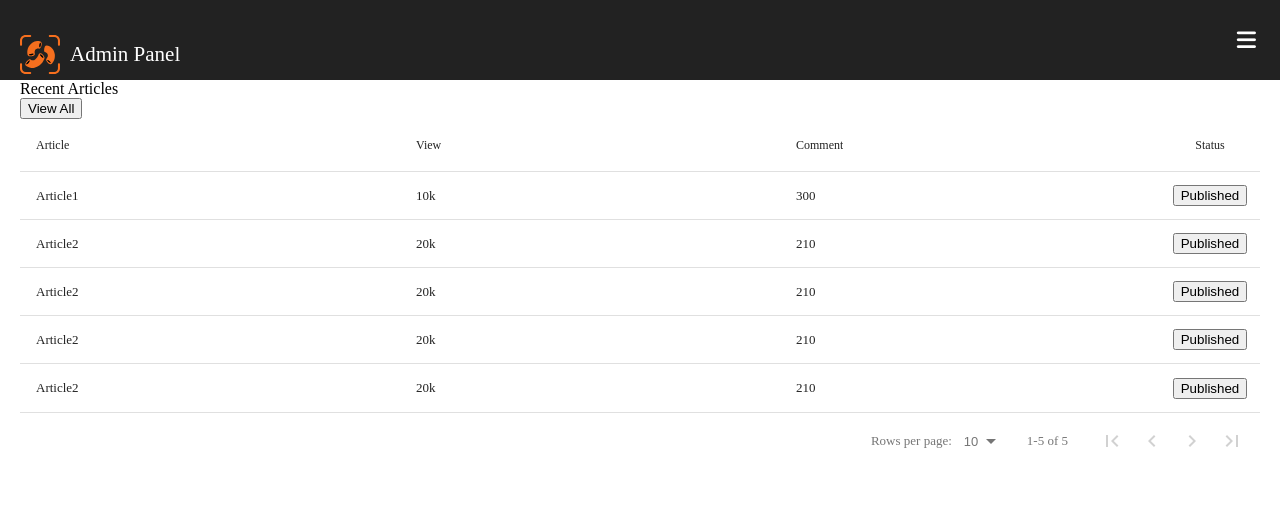
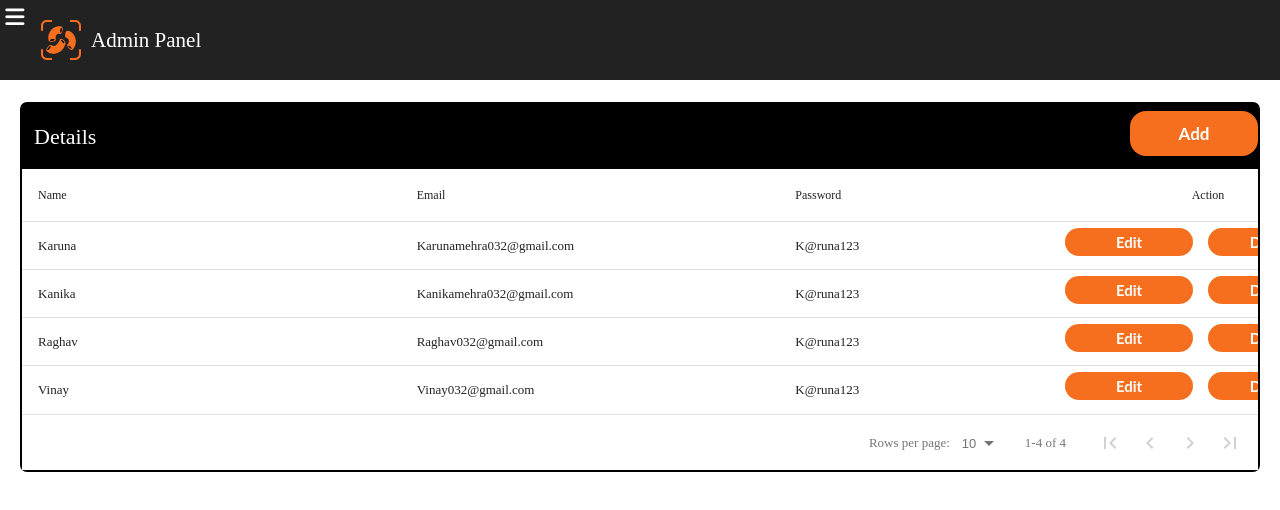
Before and after one commit to TrydigitalSolution-it/karuna_frontend, a React (Vite) app: page /adminpanel in a window 1280 px wide. Shown: the top 510 px of the page. Built offline with nearby package versions, Linux system fonts and the light colour scheme.

Commit message:
Adminpanel  done

```diff
--- a/src/App.css
+++ b/src/App.css
@@ -179,7 +179,7 @@ flex-wrap: wrap;
 }
 
 .nav_logo_text{
- margin-top: 29px;
+ margin-left: 21px;
     justify-content: space-evenly;
 
 }
@@ -308,6 +308,64 @@ padding: 12px;
   height: 100%;
     width: 80vw;
 }
+.fa-xmark {
+  position: absolute;
+    color: white;
+}
+.cancelAside{
+  position: relative;
+  justify-content: end;
+    display: flex
+;margin-right: 18px;
+    position: relative;
+}
+.sidebar-close {
+  position: absolute;
+  top: 18px;
+  right: 18px;
+  font-size: 24px;
+  color: #fff;
+  cursor: pointer;
+  z-index: 1200;
+}
+.headerContainer{
+  /* border: 2px solid; */
+}
+.headerContainer header{
+    display: flex;
+    justify-content: space-between;
+        background: black;
+}
+.headerText{
+  align-items: center;
+  display: flex;
+  font-weight: 500;
+    font-family: 'Poppins';
+    font-size: 22px;
+    align-items: center;
+    color: white;
+    margin-left: 12px;
+}
+.ActionContainer{
+  display: flex;
+
+}
+.ActionContainer .add-Data-Button{
+  width: 62px;
+  margin-top: 5px;
+  margin-right: 15px;
+    padding: 5px;
+    border-radius: 16px;
+    width: 10vw;
+    font-size: 16px;
+    font-size: 15px;
+}
+.reports{
+      margin-top: 22px;
+          border-radius: 7px;
+    border: 2px solid;
+}
+
 @media (max-width: 500px) {
   .main_form {
     padding: 0px 16px;
@@ -415,18 +473,44 @@ padding: 12px;
 .usermanagement{
   height: 82vh;
 }
+.headerText{
+    font-size: 12px;
+
+  }
+  .ActionContainer .add-Data-Button{
+    font-size: 7px;
+    margin-top: 5px;
+    margin-right: 7px;
+    padding: 5px;
+  }
+  .modal{
+    width: 220px;
+    height: 195px;
+    background-color: black;
+    color: white;
+    padding: 10px;
+    position: absolute;
+    top: 65px;
+
+    right: 0px;
+    padding: 30px;
+    background-color: gray;
+    border-radius: 10px;
+  }
+
 }
 
-/*   */
+
 @media(min-width:500px){
   .Icon-visibility{
     position: absolute;
         top: 56%;
         right: 231px;
   }
+
 }
 
-/* Header */
+
 .headerWrapper {
   background: #222;
   color: white;
@@ -461,9 +545,12 @@ padding: 12px;
 .fa-solid-bar-icon {
   font-size: 22px;
   cursor: pointer;
+  top: 6px;
+    position: absolute;
+    left: 1px;
 }
 
-/* Sidebar */
+
 .sidebar {
   position: fixed;
   top: 0;
@@ -471,7 +558,7 @@ padding: 12px;
   height: 100%;
   width: 240px;
   background: #111;
-  padding-top: 60px; /* below header */
+  padding-top: 60px;
   transform: translateX(-100%);
   transition: transform 0.3s ease-in-out;
   z-index: 1100;
@@ -503,7 +590,7 @@ padding: 12px;
   background: #333;
 }
 
-/* Overlay behind sidebar */
+
 .overlay {
   position: fixed;
   top: 0;
@@ -514,8 +601,61 @@ padding: 12px;
   z-index: 1099;
 }
 
-/* Report content */
+
 .report-container {
-  margin-top: 60px; /* below header */
+  margin-top: 60px;
   padding: 20px;
 }
+
+.modal{
+  width: 450px;
+  height: 250px;
+  background-color: black;
+  color: white;
+  padding: 10px;
+  position: absolute;
+   top:70px;
+   /* z-index: 50; */
+  right: 400px;
+  padding: 30px;
+  background-color: gray;
+  border-radius: 10px;
+}
+.reportContainer{
+  position: relative;
+
+
+}
+
+.input{
+  width: 98%;
+  height: 30px;
+  border-radius:7px ;
+  /* cursor: pointer; */
+  margin-bottom:8px ;
+
+}
+
+.buttons{
+  width: 80%;
+  height: 30px;
+  border-radius:7px ;
+  /* cursor: pointer; */
+  margin-bottom:8px ;
+ cursor: pointer;
+ background-color: #f66f1e;
+ color: white;
+ border: none;
+ font-family: "poppins";
+ font-weight: 600;
+
+}
+.buttonContainer{
+  margin-top: 10px;
+  display: flex;
+  gap: 10px;
+}
+.edit-h2{
+  margin-top: 0;
+  text-align: center;
+}
--- a/src/Component/Button.tsx
+++ b/src/Component/Button.tsx
@@ -1,20 +1,37 @@
-import React from 'react'
+import React from "react";
 
-interface ButtonProps{
+interface ButtonProps {
   text: string;
-  onClick:(event:React.MouseEvent<HTMLButtonElement>) =>void;
+  onClick: (event: React.MouseEvent<HTMLButtonElement>) => void;
   type?: "submit" | "reset" | "button" | undefined;
   className: string;
-  buttonWrapper: string
-
+  buttonWrapper: string;
+  setIsOpen: React.Dispatch<React.SetStateAction<boolean>>;
+  setInputs: React.Dispatch<
+    React.SetStateAction<{
+      name: string;
+      email: string;
+      id: number;
+    }>
+  >;
 }
 
-const Button: React.FC<ButtonProps> = ({ text,type,onClick,className,buttonWrapper}) => {
+const Button: React.FC<ButtonProps> = ({
+  text,
+  type = "button",
+  onClick,
+  className,
+  buttonWrapper,
+  setIsOpen,
+  setInputs,
+}) => {
   return (
     <div className={buttonWrapper}>
-      <button  type={type} onClick={onClick} className={className}>{text}</button>
+      <button type={type} onClick={onClick} className={className}>
+        {text}
+      </button>
     </div>
-  )
-}
+  );
+};
 
-export default Button
+export default Button;
--- /dev/null
+++ b/src/Component/DataTableHeader.jsx
@@ -0,0 +1,21 @@
+import React from 'react'
+import Button from './Button'
+import { useNavigate } from 'react-router-dom'
+
+const DataTableHeader = ({setIsOpen,setInputs}) => {
+    const navigate= useNavigate();
+    const handleclick=()=>{
+        setInputs({name:"",email:"",id:""})
+        setIsOpen(true);
+    }
+  return (
+    <div className='headerContainer'>
+       <header>
+            <div className='headerText'>Details</div>
+        <Button text='Add' className='add-Data-Button' onClick={handleclick}/>
+       </header>
+    </div>
+  )
+}
+
+export default DataTableHeader;
--- a/src/Component/Header.jsx
+++ b/src/Component/Header.jsx
@@ -15,7 +15,7 @@ const Header = ({ setshowDashboard, showDashboard }) => {
           </div>
           <div className="Nav_logo_text">Admin Panel</div>
         </div>
-        <i className="fa-solid fa-bars fa-solid-bar-icon" onClick={handleClick}></i>
+       <div> <i className="fa-solid fa-bars fa-solid-bar-icon" onClick={handleClick}></i></div>
       </div>
     </header>
   );
--- a/src/Component/Report.jsx
+++ b/src/Component/Report.jsx
@@ -1,73 +1,180 @@
-import React from 'react'
-import DataTable from 'react-data-table-component'
-import { useState } from 'react';
-import Button from './Button';
-const initialUsers=[{
+import React from "react";
+import DataTable from "react-data-table-component";
+import { useState } from "react";
+import Button from "./Button";
+import DataTableHeader from "./DataTableHeader";
+import TextInput from "./TextInput";
 
-      Article: "Article1",
-      View: "10k",
-      Comment: 300,
+const initialUsers = [
+  {
+    id: 1,
+    Name: "Karuna",
+    Email: "Karunamehra032@gmail.com",
+    Password: "K@runa123",
   },
   {
-
-      Article: "Article2",
-      View: "20k",
-      Comment: 210,
+    id: 2,
+    Name: "Kanika",
+    Email: "Kanikamehra032@gmail.com",
+    Password: "K@runa123",
   },
   {
+    id: 3,
+    Name: "Raghav",
+    Email: "Raghav032@gmail.com",
+    Password: "K@runa123",
+  },
+  {
+    id: 4,
+    Name: "Vinay",
+    Email: "Vinay032@gmail.com",
+    Password: "K@runa123",
+  },
+];
 
-      Article: "Article2",
-      View: "20k",
-      Comment: 210,
-    },{
-
-      Article: "Article2",
-      View: "20k",
-      Comment: 210,
-    },{
-
-      Article: "Article2",
-      View: "20k",
-      Comment: 210,
-    }];
 const Report = () => {
   const [data, Setdata] = useState(initialUsers);
-      const [originalData,setoriginalData]=useState(initialUsers);
+  const [isOpen, setIsOpen] = useState(false);
 
+  const [inputs, setInputs] = useState({});
+
+  const handleEdit = (row) => {
+    setIsOpen(true);
+    setInputs({ name: row.Name, email: row.Email, id: row.id });
+  };
+  const handleSubmit = (e) => {
+    e.preventDefault();
+
+    if (inputs.id == "") {
+      let id = data.length + 1;
+     Setdata((pre)=>
+       ([...pre,{Name:inputs.name,Email:inputs.email,id:id,Password:inputs.password}])
+     )
+     setInputs({ name: "", email: "" });
+      setIsOpen(false);
+
+    } else {
+      Setdata((prev) =>
+        prev.map((item) =>
+          item.id === inputs.id
+            ? { ...item, Name: inputs.name, Email: inputs.email }
+            : item
+        )
+      );
+      setInputs({ name: "", email: "" });
+      setIsOpen(false);
+    }
+  };
+
+  const handleChange = (event) => {
+    // console.log(event.target.value)
+    const { name, value } = event.target;
+    setInputs((prev) => ({
+      ...prev,
+      [name]: value,
+    }));
+  };
+
+  const handleDelete = (name) => {
+    Setdata((pre) => {
+      return pre.filter((data) => {
+        return data.Name !== name;
+      });
+    });
+  };
 
   const columns = [
-    { name: "Article", selector: (row) => row.Article, sortable: true },
-    { name: "View", selector: (row) => row.View, sortable: true },
-    { name: "Comment", selector: (row) => row.Comment, sortable: true },
+    { name: "Name", selector: (row) => row.Name, sortable: true },
+    { name: "Email", selector: (row) => row.Email, sortable: true },
+    { name: "Password", selector: (row) => row.Password, sortable: true },
     {
-      name: "Status",
+      name: "Action",
       cell: (row) => (
-
-          <button onClick={()=>handleEdit(row.id)}>Published</button>
-
-
+        <div className="ActionContainer">
+          <Button
+            text="Edit"
+            className="add-Data-Button"
+            onClick={() => handleEdit(row)}
+          />
+          <Button
+            text="Delete"
+            className="add-Data-Button"
+            onClick={() => handleDelete(row.Name)}
+          />
+        </div>
       ),
       button: true,
     },
-
   ];
+  console.log(inputs);
   return (
-    <div className='reportContainer'>
-       <div className='reports'>
-        <div className='articlesHead'>
-          <div className='reportText'>Recent Articles</div>
-          <div>  <Button text='View All' className='add-Data-Button1'/></div></div>
+    <div className="reportContainer ">
+      <div className="reports">
+        <div className="articlesHead"></div>
+        <DataTableHeader setInputs={setInputs} setIsOpen={setIsOpen} />
 
         <DataTable
           columns={columns}
           data={data}
+          pagination
+          className="dataTable"
+        ></DataTable>
+      </div>
+      {isOpen && (
+        <div className="modal">
+          <h4 className="edit-h2">Edit Details</h4>
+          <form onSubmit={handleSubmit}>
+            <label htmlFor="name">Name:</label>
+            <input
+              type="text"
+              name="name"
+              onChange={handleChange}
+              value={inputs.name}
+              placeholder="Name"
+              className="input"
+            />
+            <label htmlFor="email">Email:</label>
+            <input
+              type="text"
+              name="email"
+              onChange={handleChange}
+              value={inputs.email}
+              placeholder="Email"
+              className="input"
+            />
+          {!inputs.id && (
+           <div>
+             <label htmlFor="password">Password:</label>
+             <input
+              type="text"
+              name="password"
+              onChange={handleChange}
+              value={inputs.password}
+              placeholder="Password"
+              className="input"
+            />
+           </div>
 
-        fixedHeader
-      pagination
-       className='dataTable'></DataTable>
-       </div>
-    </div>
           )
+
           }
 
-export default Report
+            <div className="buttonContainer">
+              <button className="buttons">Submit</button>
+              <button
+                className="buttons"
+                onClick={() => {
+                  setIsOpen(false);
+                }}
+              >
+                Cancel
+              </button>
+            </div>
+          </form>
+        </div>
+      )}
+    </div>
+  );
+};
+
+export default Report;
--- a/src/Component/Sidebar.jsx
+++ b/src/Component/Sidebar.jsx
@@ -11,12 +11,17 @@ const Sidebar = ({ show, onClose }) => {
     { name: "Settings", path: "/settings" },
     { name: "Logout", path: "/logout" },
   ];
+  const handleCancelClick=()=>{
+    onClose();
+  }
 
   return (
     <>
       {show && <div className="overlay" onClick={onClose}></div>}
       <aside className={`sidebar ${show ? "open" : ""}`}>
+          <div className="cancelAside"><i class="fa-solid fa-xmark" onClick={handleCancelClick}></i></div>
         <nav>
+
           <ul className="sidebarMenu">
             {menuItems.map((item, index) => (
               <li key={index} className="sidebarMenu-li">
```
Also changed, not shown: src/pages/AdminPannel.css (+4 -4 lines). Lines whose indentation alone changed are shown as unchanged.
